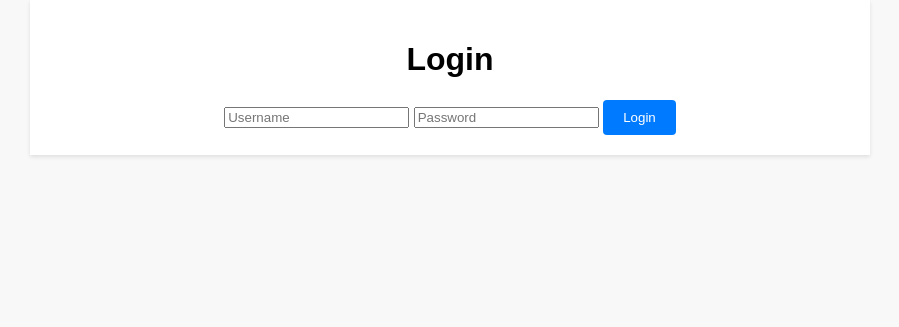
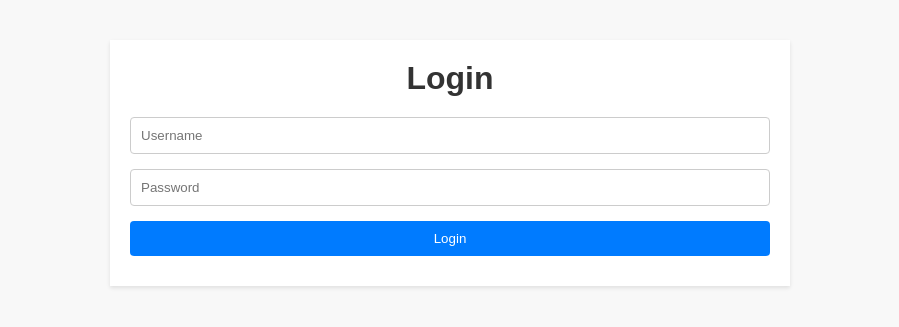
Before and after one commit to Charly-Wolf/habits_app_0.1, a Flask app: page /login in a window 1280 px wide. Shown: the top 327 px of the page, without its empty margins (190-1089 px from the left). Run offline with Flask 3, Linux system fonts and the light colour scheme.

Commit message:
Improved login style

```diff
--- a/app.py
+++ b/app.py
@@ -45,13 +45,11 @@ def login():
         user = User.query.filter_by(username=username).first()
 
         if user and user.password == password:
-            print("\n\n\nnentered password: "+ password + " = db password:" + user.password +"\n\n\n")
             token = jwt.encode({'username': username, 'exp': datetime.utcnow() + timedelta(hours=1)}, app.config['SECRET_KEY'], algorithm='HS256')
 
             return jsonify({'token': token})  # Return the token as JSON response
         else:
-            print("\n\n\nEntered password: "+ password + " NOT = db password:" + user.password +"\n\n\n")
-            return jsonify({'message': 'Invalid credentials'}), 401
+            return jsonify({'message': 'Invalid username or password'}), 401
     return render_template('login.html')
 
 engine = create_engine('sqlite:///site.db')  # Replace with your database URL
--- a/static/app.js
+++ b/static/app.js
@@ -342,6 +342,11 @@ document.addEventListener("DOMContentLoaded", () => {
   }
 });
 
+const logoutButton = document.getElementById("logout");
 
+logoutButton.addEventListener("click", () => {
+  localStorage.removeItem("token"); // Remove the token from local storage
+  window.location.href = "/login"; // Redirect to the login page
+});
 
 renderHabitListPage();
--- a/static/login.js
+++ b/static/login.js
@@ -1,4 +1,5 @@
 const loginForm = document.getElementById("login-form");
+const errorMessageDiv = document.getElementById("error-message");
 
 loginForm.addEventListener("submit", async (event) => {
   event.preventDefault();
@@ -10,9 +11,9 @@ loginForm.addEventListener("submit", async (event) => {
     const response = await fetch("/login", {
       method: "POST",
       headers: {
-        "Content-Type": "application/json"
+        "Content-Type": "application/json",
       },
-      body: JSON.stringify({ username, password })
+      body: JSON.stringify({ username, password }),
     });
 
     if (response.ok) {
@@ -20,6 +21,8 @@ loginForm.addEventListener("submit", async (event) => {
       localStorage.setItem("token", data.token);
       window.location.href = "/"; // Redirect to the main app page
     } else {
+    //   alert("Wrong username and/or password");
+      errorMessageDiv.textContent = "Wrong username and/or password";
       console.error("Login failed");
     }
   } catch (error) {
--- /dev/null
+++ b/static/loginStyles.css
@@ -0,0 +1,59 @@
+/* Reset styles */
+body, h1, h2, h3, p, ul, li {
+    margin: 0;
+    padding: 0;
+  }
+
+  body {
+    font-family: Arial, sans-serif;
+    background-color: #f8f8f8;
+    display: flex;
+    justify-content: center; /* Center horizontally */
+    align-items: center; /* Center vertically */
+    margin-top: 5vh; /* Ensure the content takes at least the full viewport height */
+  }
+
+  .container {
+    width: 50vw;
+    padding: 20px;
+    background-color: #fff;
+    box-shadow: 0 2px 4px rgba(0, 0, 0, 0.1);
+    text-align: center;
+  }
+
+  h1 {
+    margin-bottom: 20px;
+    color: #333;
+  }
+
+  form {
+    display: flex;
+    flex-direction: column;
+  }
+
+  input {
+    padding: 10px;
+    margin-bottom: 15px;
+    border: 1px solid #ccc;
+    border-radius: 4px;
+  }
+
+  button {
+    padding: 10px;
+    background-color: #007bff;
+    color: #fff;
+    border: none;
+    border-radius: 4px;
+    cursor: pointer;
+    transition: background-color 0.3s, transform 0.2s;
+  }
+
+  button:hover {
+    background-color: #0056b3;
+    transform: scale(1.05);
+  }
+
+  .error-message {
+    color: red;
+    margin-top: 10px;
+  }
--- a/templates/index.html
+++ b/templates/index.html
@@ -19,6 +19,7 @@
       <button id="edit-habit">Edit</button>
       <button id="delete-habit">Delete Habit</button>
       <button id="add-habit">Add Habit</button>
+      <button id="logout">Logout</button>
     </footer>
     <script src="{{ url_for('static', filename='app.js') }}"></script>
   </body>
--- a/templates/login.html
+++ b/templates/login.html
@@ -4,7 +4,7 @@
   <meta charset="UTF-8">
   <meta name="viewport" content="width=device-width, initial-scale=1.0">
   <title>Login</title>
-  <link rel="stylesheet" href="{{ url_for('static', filename='styles.css') }}">
+  <link rel="stylesheet" href="{{ url_for('static', filename='loginStyles.css') }}">
 </head>
 <body>
   <div class="container">
@@ -14,6 +14,7 @@
       <input type="password" id="password" placeholder="Password" required>
       <button type="submit">Login</button>
     </form>
+    <div id="error-message" class="error-message"></div>
   </div>
   <script src="{{ url_for('static', filename='login.js') }}"></script>
 </body>
```
